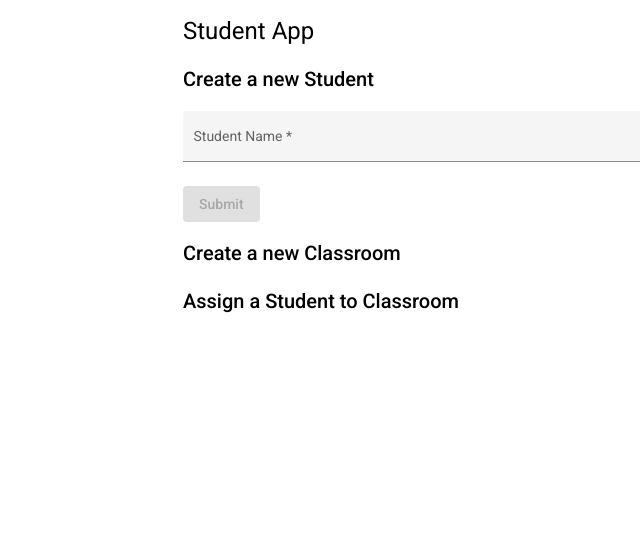
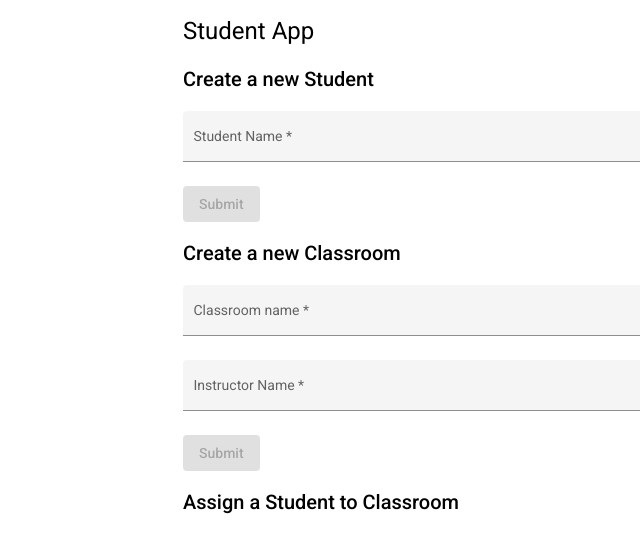
Before and after one commit to rebeccalindberg/student-app, an Angular app: page / in a window 1280 px wide. Shown: the top 552 px of the page, without its empty margins (151-791 px from the left). Built offline with nearby package versions, Linux system fonts and the light colour scheme.

Commit message:
add classroom

```diff
--- a/angular.json
+++ b/angular.json
@@ -68,6 +68,10 @@
         },
         "serve": {
           "builder": "@angular-devkit/build-angular:dev-server",
+          "options": {
+            "browserTarget": "move-safe:build",
+            "proxyConfig": "src/proxy.conf.json"
+  },
           "configurations": {
             "production": {
               "browserTarget": "student-app:build:production"
@@ -83,7 +87,8 @@
         "extract-i18n": {
           "builder": "@angular-devkit/build-angular:extract-i18n",
           "options": {
-            "browserTarget": "student-app:build"
+            "browserTarget": "student-app:build",
+            "proxyConfig": "src/proxy.conf.json"
           }
         },
         "test": {
--- a/src/app/app.component.html
+++ b/src/app/app.component.html
@@ -20,6 +20,28 @@
 
     <div>
       <h2>Create a new Classroom</h2>
+      <form [formGroup]="crForm" (ngSubmit)="onSubmitCRForm(crForm)">
+        <div class="form-row">
+          <mat-form-field appearance="fill" floatPlaceHolder="never">
+            <mat-label>Classroom name</mat-label>
+            <input matInput formControlName="name" placeholder="Classroom">
+            <mat-hint *ngIf="crForm.get('name')!.invalid && (crForm.get('name')!.dirty || crForm.get('name')!.touched)">
+              Please enter a classroom name
+            </mat-hint>
+          </mat-form-field>
+        </div>
+
+        <div class="form-row">
+          <mat-form-field appearance="fill" floatPlaceHolder="never">
+            <mat-label>Instructor Name</mat-label>
+            <input matInput formControlName="instName" placeholder="Instructor name">
+            <mat-hint *ngIf="crForm.get('instName')!.invalid && (crForm.get('instName')!.dirty || crForm.get('instName')!.touched)">
+              Please enter an instructor name
+            </mat-hint>
+          </mat-form-field>
+        </div>
+        <button type="submit" class="submit-button" color="accent" mat-raised-button [disabled]="crForm.invalid">Submit</button>
+      </form>
     </div>
 
     <div>
--- a/src/app/app.component.ts
+++ b/src/app/app.component.ts
@@ -4,6 +4,11 @@ import { FormBuilder, FormGroup, Validators } from '@angular/forms';
 
 export class Student {
   name: string | undefined;
+}
+
+export class Classroom {
+  name: string | undefined;
+  instructorName: string | undefined;
 }
 
 @Component({
@@ -14,6 +19,7 @@ export class Student {
 export class AppComponent implements OnInit {
   title = 'Student App';
   studentForm!: FormGroup;
+  crForm!: FormGroup;
 
   constructor(
     private fb: FormBuilder,
@@ -25,7 +31,11 @@ export class AppComponent implements OnInit {
   ngOnInit() {
     this.studentForm = this.fb.group({
       name: ['', [Validators.required, Validators.minLength(5)]]
-    })
+    });
+    this.crForm = this.fb.group({
+      name: ['', [Validators.required, Validators.minLength(3)]],
+      instName: ['', [Validators.required, Validators.minLength(5)]]
+    });
   }
 
   onSubmitStudentForm(form: FormGroup) {
@@ -49,6 +59,31 @@ export class AppComponent implements OnInit {
         }
       })
     }
+  }
 
+
+  onSubmitCRForm(form: FormGroup) {
+    console.log('Valid?', this.crForm.valid);
+    console.log('Name', this.crForm.value.name);
+    console.log('Instructor name', this.crForm.value.instName);
+
+    if (this.crForm.valid) {
+      let cr = new Classroom();
+      cr.name = this.crForm.value.name;
+      cr.instructorName = this.crForm.value.instName;
+
+      this.http.post<any>('http://localhost:9000/api/classrooms', cr)
+      .subscribe({
+        next: b => {
+          console.log(b);
+        },
+        error: error => {
+          console.log(error);
+        },
+        complete: () => {
+          console.log("Classroom added");
+        }
+      })
+    }
   }
 }
--- a/src/proxy.conf.json
+++ b/src/proxy.conf.json
@@ -1,5 +1,5 @@
 {
-    "/api": {
+    "/api/": {
     "target": "http://localhost:9000",
     "secure": false
     }
```
